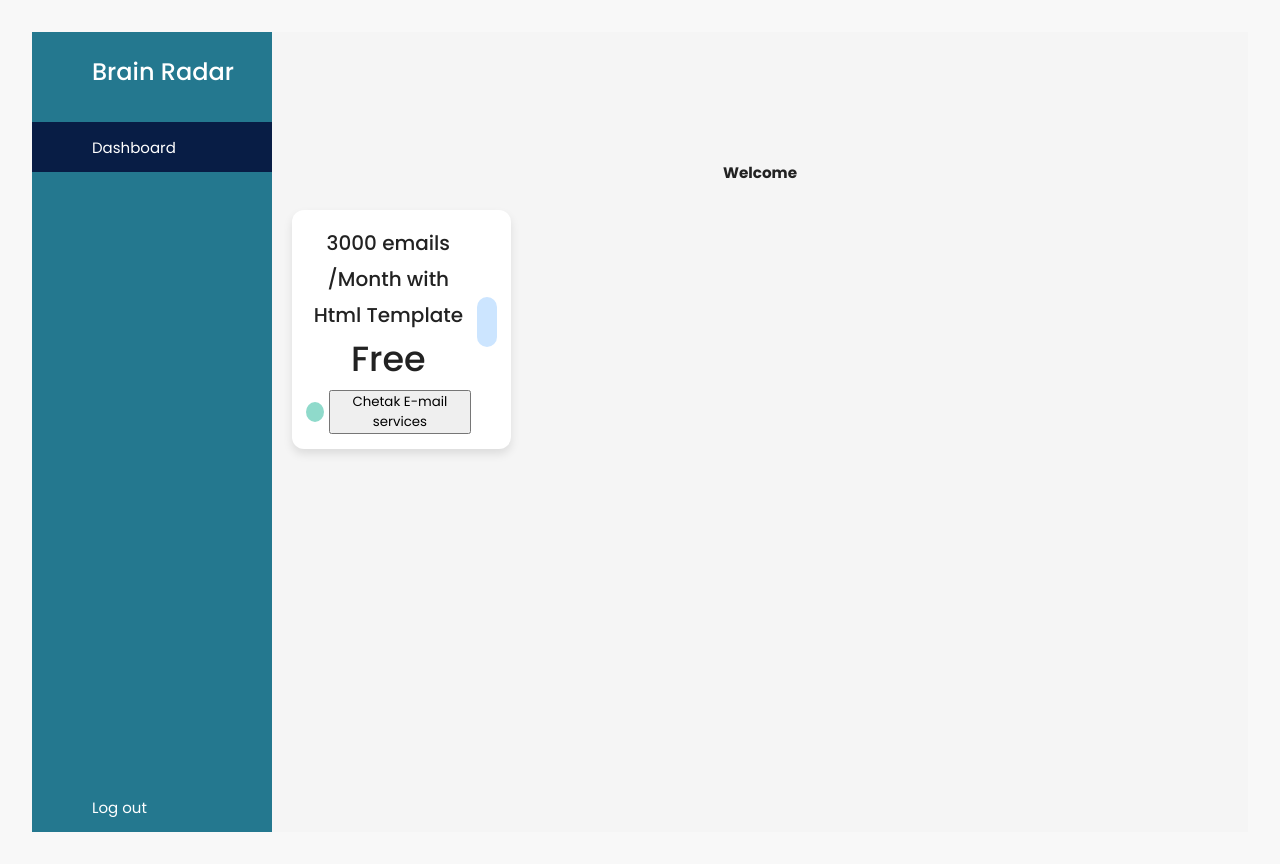
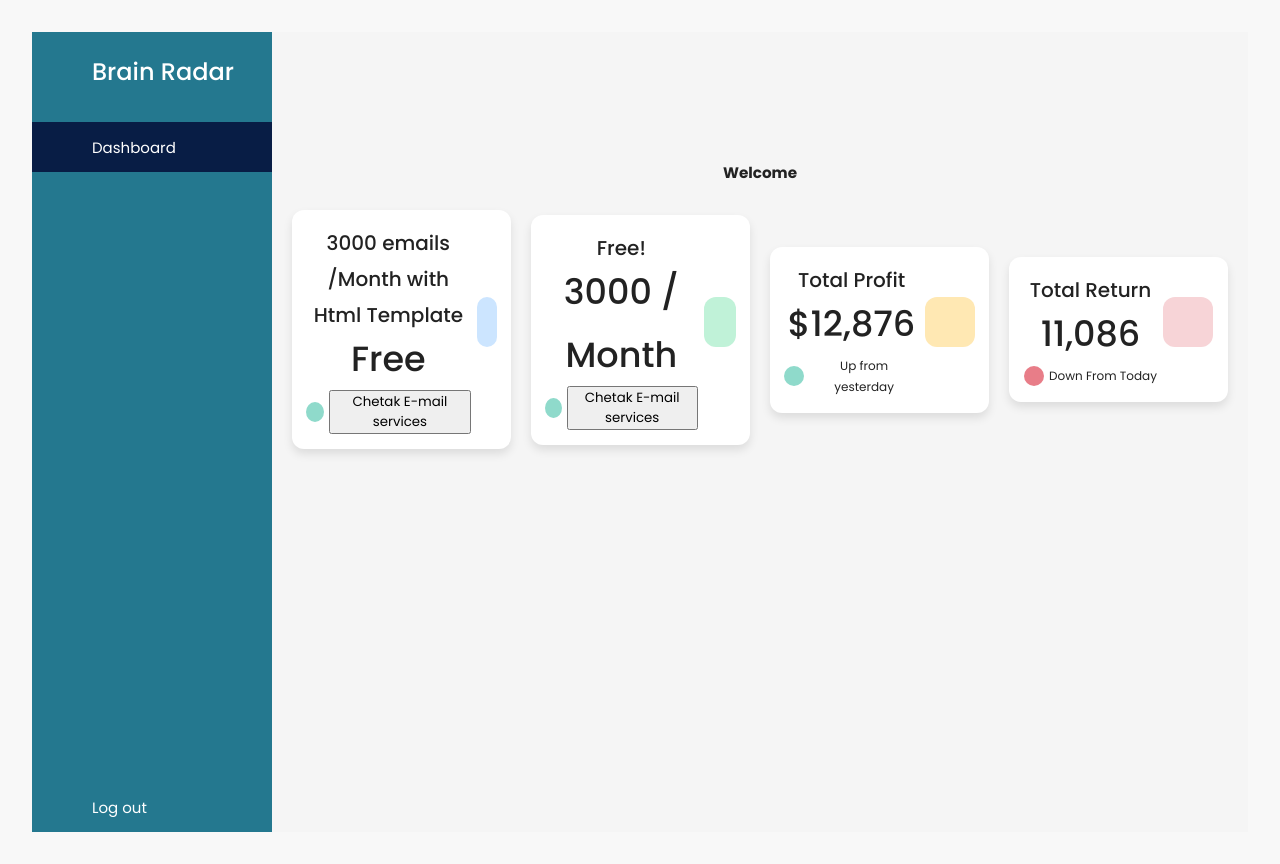
Before and after one commit to Hariom8791-web/FrontAuth, a React (Vite) app: page /Dashboard in a window 1280 px wide. Built offline with nearby package versions, Linux system fonts and the light colour scheme; no server answers.

Commit message:
another test

```diff
--- a/Components/Dashboard.jsx
+++ b/Components/Dashboard.jsx
@@ -103,7 +103,7 @@ else{
             </div>
             <i class="bx bx-envelope mail"></i>
           </div>
-          {/* <div class="box">
+           <div class="box">
             <div class="right-side">
               <div class="box-topic">Free!</div>
               <div class="number">3000 / Month</div>
@@ -113,8 +113,8 @@ else{
               </div>
             </div>
             <i class="bx bxs-cart-add cart two"></i>
-          </div> */}
-          {/* <div class="box">
+          </div>
+         <div class="box">
             <div class="right-side">
               <div class="box-topic">Total Profit</div>
               <div class="number">$12,876</div>
@@ -124,8 +124,8 @@ else{
               </div>
             </div>
             <i class="bx bx-cart cart three"></i>
-          </div> */}
-          {/* <div class="box">
+          </div>
+          <div class="box">
             <div class="right-side">
               <div class="box-topic">Total Return</div>
               <div class="number">11,086</div>
@@ -135,7 +135,7 @@ else{
               </div>
             </div>
             <i class="bx bxs-cart-download cart four"></i>
-          </div> */}
+          </div>
         </div>
         </div>
       </section>
```
